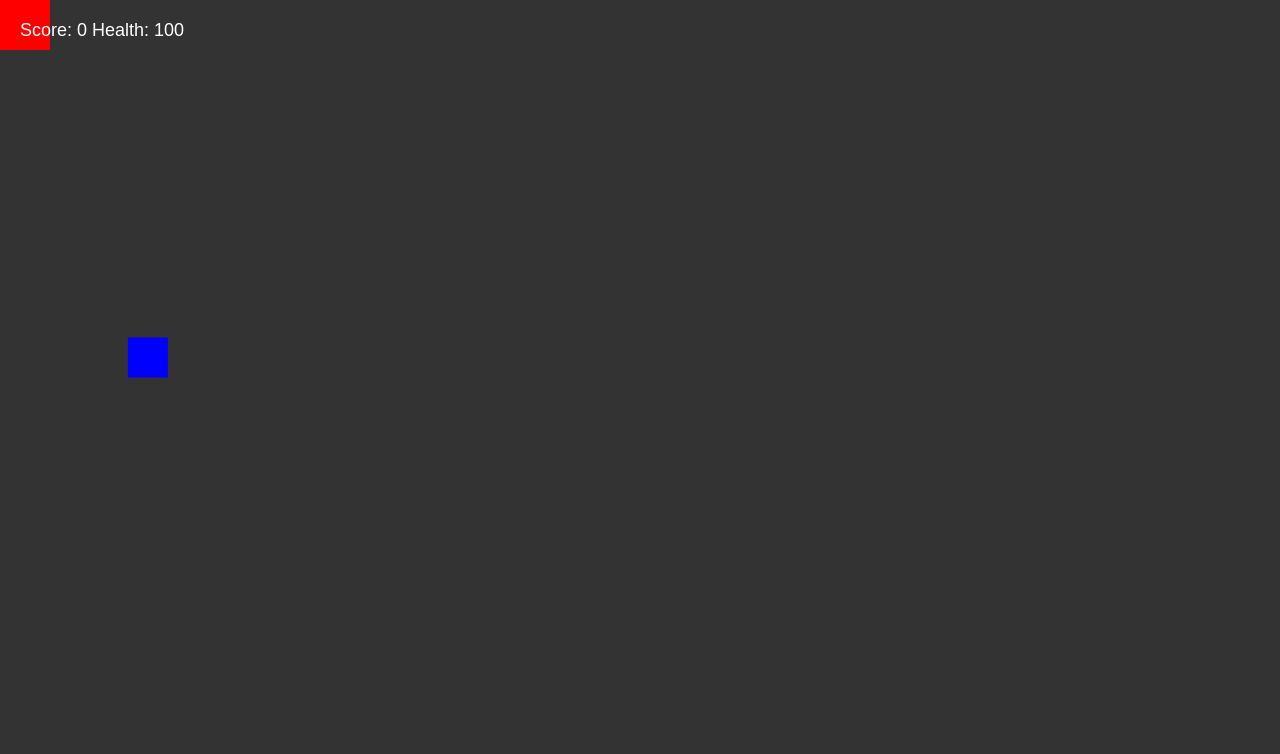
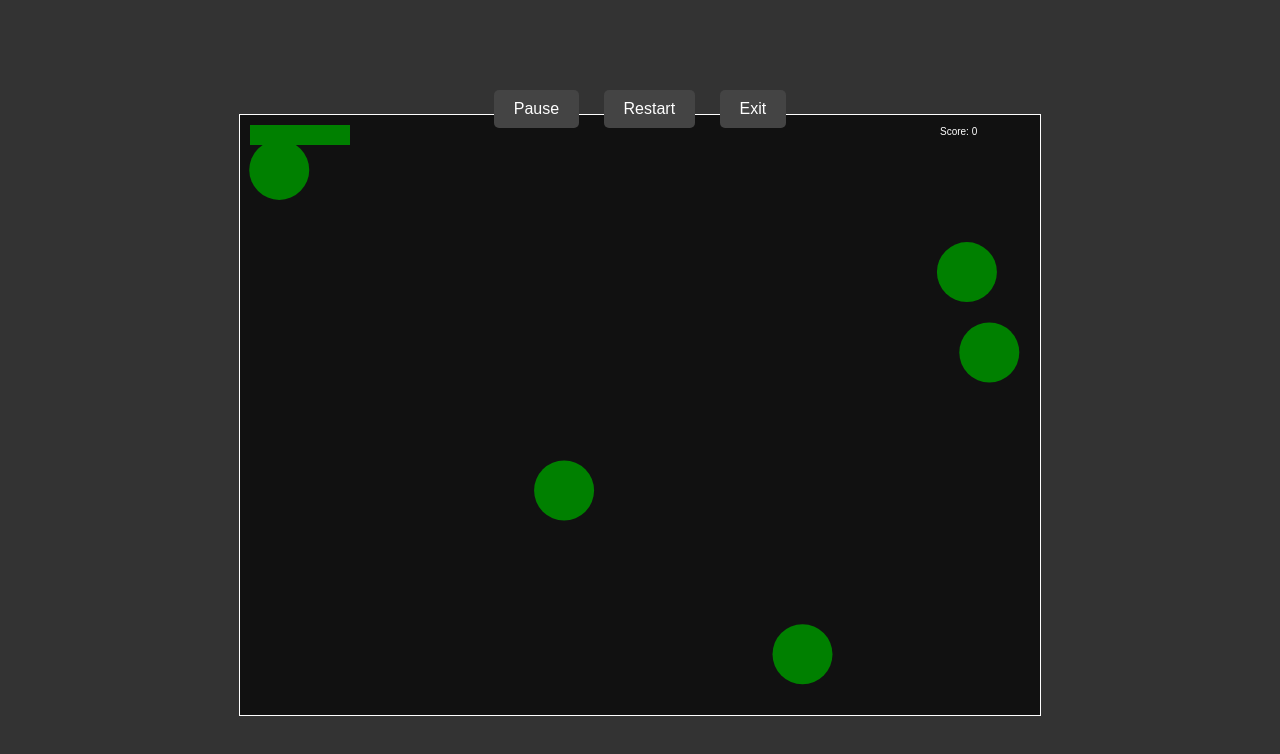
Before and after one commit to Lux11274/BattleScar, a plain HTML site: page index.html in a window 1280 px wide. Both pictures are taken after a click on the button "Start Game". Drawn offline with Linux system fonts and the light colour scheme.

Commit message:
Add files via upload

```diff
--- a/index.html
+++ b/index.html
@@ -1,30 +1,19 @@
 <!DOCTYPE html>
 <html lang="en">
 <head>
-  <meta charset="UTF-8">
-  <meta name="viewport" content="width=device-width, initial-scale=1.0">
-  <title>Stickman Battle Game</title>
-  <link rel="stylesheet" href="style.css">
+    <meta charset="UTF-8">
+    <meta name="viewport" content="width=device-width, initial-scale=1.0">
+    <title>BattleScar Game</title>
+    <link rel="stylesheet" href="style.css">
 </head>
 <body>
-  <div id="start-screen">
-    <h1>Stickman Battle Game</h1>
-    <p>Fight against enemies, upgrade your weapon, and become stronger!</p>
-    <button id="start-button">Start Game</button>
-  </div>
-
-  <div id="game-screen" style="display:none;">
+    <div id="menu">
+        <button id="startBtn">Start Game</button>
+        <button id="pauseBtn">Pause</button>
+        <button id="restartBtn">Restart</button>
+        <button id="exitBtn">Exit</button>
+    </div>
     <canvas id="gameCanvas"></canvas>
-    <div id="score-board">
-      <span id="score">Score: 0</span>
-      <span id="health">Health: 100</span>
-    </div>
-    <div id="game-over" style="display:none;">
-      <h2>Game Over</h2>
-      <button id="restart-button">Restart</button>
-    </div>
-  </div>
-
-  <script src="script.js"></script>
+    <script src="script.js"></script>
 </body>
 </html>
--- a/script.js
+++ b/script.js
@@ -1,142 +1,139 @@
-// Constants
-const canvas = document.getElementById("gameCanvas");
-const ctx = canvas.getContext("2d");
-const startButton = document.getElementById("start-button");
-const gameScreen = document.getElementById("game-screen");
-const startScreen = document.getElementById("start-screen");
-const restartButton = document.getElementById("restart-button");
-const gameOverScreen = document.getElementById("game-over");
-const scoreElement = document.getElementById("score");
-const healthElement = document.getElementById("health");
-
-canvas.width = window.innerWidth;
-canvas.height = window.innerHeight;
+const canvas = document.getElementById('gameCanvas');
+const ctx = canvas.getContext('2d');
+const startBtn = document.getElementById('startBtn');
+const pauseBtn = document.getElementById('pauseBtn');
+const restartBtn = document.getElementById('restartBtn');
+const exitBtn = document.getElementById('exitBtn');
 
 let player = {
     x: canvas.width / 2,
     y: canvas.height / 2,
-  width: 50,
-  height: 50,
+    size: 50,
     speed: 5,
+    color: 'red',
+    weapon: 'sword',
     health: 100,
-  score: 0,
-  weaponSize: 10,
-  color: 'red', // Stickman color
 };
 
 let enemies = [];
-let projectiles = [];
-let lastTime = 0;
-let gameLoopInterval;
+let score = 0;
+let isPaused = false;
+let isGameOver = false;
+
+canvas.width = 800;
+canvas.height = 600;
 
 function startGame() {
-  startScreen.style.display = 'none';
-  gameScreen.style.display = 'block';
+    startBtn.style.display = 'none';
+    pauseBtn.style.display = 'inline-block';
+    restartBtn.style.display = 'inline-block';
+    exitBtn.style.display = 'inline-block';
+    resetGame();
+    gameLoop();
+}
 
-  gameLoopInterval = setInterval(gameLoop, 1000 / 60);
+function resetGame() {
+    player.x = canvas.width / 2;
+    player.y = canvas.height / 2;
+    player.health = 100;
+    score = 0;
+    enemies = [];
+    isPaused = false;
+    isGameOver = false;
 }
 
 function gameLoop() {
-  // Update
-  update();
-  // Draw
-  draw();
+    if (isGameOver) return;
+    if (!isPaused) {
+        ctx.clearRect(0, 0, canvas.width, canvas.height);
+        drawPlayer();
+        movePlayer();
+        spawnEnemies();
+        updateEnemies();
+        drawHUD();
+        checkCollisions();
+        requestAnimationFrame(gameLoop);
+    } else {
+        drawPauseScreen();
+    }
 }
 
-function update() {
-  if (player.health <= 0) {
-    endGame();
+function drawPlayer() {
+    ctx.fillStyle = player.color;
+    ctx.beginPath();
+    ctx.arc(player.x, player.y, player.size, 0, Math.PI * 2);
+    ctx.fill();
 }
 
-  // Update player position
-  player.x = Math.min(Math.max(player.x, 0), canvas.width - player.width);
-  player.y = Math.min(Math.max(player.y, 0), canvas.height - player.height);
+function movePlayer() {
+    window.addEventListener('mousemove', (e) => {
+        player.x = e.clientX - canvas.offsetLeft;
+        player.y = e.clientY - canvas.offsetTop;
+    });
+}
 
-  // Update enemies
+function spawnEnemies() {
+    if (Math.random() < 0.02) {
+        let enemy = {
+            x: Math.random() * canvas.width,
+            y: Math.random() * canvas.height,
+            size: 30,
+            speed: 3,
+            color: 'green',
+            health: 50
+        };
+        enemies.push(enemy);
+    }
+}
+
+function updateEnemies() {
     enemies.forEach(enemy => {
-    enemy.y += enemy.speedY;
-    enemy.x += enemy.speedX;
+        enemy.x += Math.random() * 6 - 3;
+        enemy.y += Math.random() * 6 - 3;
+        ctx.fillStyle = enemy.color;
+        ctx.beginPath();
+        ctx.arc(enemy.x, enemy.y, enemy.size, 0, Math.PI * 2);
+        ctx.fill();
     });
+}
 
-  // Handle projectiles
-  projectiles.forEach((proj, index) => {
-    proj.x += proj.speedX;
-    proj.y += proj.speedY;
-
-    if (proj.x < 0 || proj.x > canvas.width || proj.y < 0 || proj.y > canvas.height) {
-      projectiles.splice(index, 1);
+function checkCollisions() {
+    enemies.forEach(enemy => {
+        const dx = player.x - enemy.x;
+        const dy = player.y - enemy.y;
+        const distance = Math.sqrt(dx * dx + dy * dy);
+        if (distance < player.size + enemy.size) {
+            player.health -= 1;
+            if (player.health <= 0) {
+                gameOver();
+            }
         }
     });
 }
 
-function draw() {
-  ctx.clearRect(0, 0, canvas.width, canvas.height);
-
-  // Draw player
-  ctx.fillStyle = player.color;
-  ctx.fillRect(player.x, player.y, player.width, player.height);
-
-  // Draw enemies
-  enemies.forEach(enemy => {
-    ctx.fillStyle = 'blue';
-    ctx.fillRect(enemy.x, enemy.y, 40, 40);
-  });
-
-  // Draw projectiles
-  projectiles.forEach(proj => {
-    ctx.fillStyle = 'yellow';
-    ctx.fillRect(proj.x, proj.y, 10, 10);
-  });
-
-  // Draw score & health
-  scoreElement.innerText = `Score: ${player.score}`;
-  healthElement.innerText = `Health: ${player.health}`;
+function drawHUD() {
+    ctx.fillStyle = 'green';
+    ctx.fillRect(10, 10, player.health, 20);
+    ctx.fillStyle = 'white';
+    ctx.fillText('Score: ' + score, canvas.width - 100, 20);
 }
 
-function spawnEnemy() {
-  const enemy = {
-    x: Math.random() * canvas.width,
-    y: Math.random() * canvas.height,
-    speedX: (Math.random() - 0.5) * 2,
-    speedY: (Math.random() - 0.5) * 2
-  };
-  enemies.push(enemy);
+function drawPauseScreen() {
+    ctx.fillStyle = 'rgba(0, 0, 0, 0.7)';
+    ctx.fillRect(0, 0, canvas.width, canvas.height);
+    ctx.fillStyle = 'white';
+    ctx.fillText('Game Paused', canvas.width / 2 - 60, canvas.height / 2);
 }
 
-function endGame() {
-  clearInterval(gameLoopInterval);
-  gameOverScreen.style.display = 'block';
+function gameOver() {
+    isGameOver = true;
+    ctx.fillStyle = 'rgba(0, 0, 0, 0.7)';
+    ctx.fillRect(0, 0, canvas.width, canvas.height);
+    ctx.fillStyle = 'white';
+    ctx.fillText('Game Over', canvas.width / 2 - 60, canvas.height / 2);
 }
 
-function restartGame() {
-  player.health = 100;
-  player.score = 0;
-  enemies = [];
-  projectiles = [];
-  spawnEnemy();
-  gameLoopInterval = setInterval(gameLoop, 1000 / 60);
-  gameOverScreen.style.display = 'none';
-}
-
-startButton.addEventListener("click", startGame);
-restartButton.addEventListener("click", restartGame);
-
-window.addEventListener('mousemove', (e) => {
-  player.x = e.clientX - player.width / 2;
-  player.y = e.clientY - player.height / 2;
-});
-
-function spawnProjectile() {
-  const proj = {
-    x: player.x + player.width / 2,
-    y: player.y + player.height / 2,
-    speedX: 10,
-    speedY: 0
-  };
-  projectiles.push(proj);
-}
-
-window.addEventListener("click", spawnProjectile);
-
-// Initialize game
-spawnEnemy();
+startBtn.addEventListener('click', startGame);
+pauseBtn.addEventListener('click', () => { isPaused = !isPaused; });
+restartBtn.addEventListener('click', resetGame);
+exitBtn.addEventListener('click', () => { window.location.reload(); });
--- a/style.css
+++ b/style.css
@@ -1,71 +1,68 @@
 body {
     font-family: Arial, sans-serif;
-    background-color: #1c1c1c;
-    color: #fff;
     margin: 0;
     padding: 0;
-    overflow: hidden;
-  }
+    background-color: #333;
+    display: flex;
+    justify-content: center;
+    align-items: center;
+    height: 100vh;
+    flex-direction: column;
+}
 
-  #start-screen {
+#menu {
+    position: absolute;
+    top: 10%;
     text-align: center;
+    color: white;
+}
+
+button {
+    margin: 10px;
+    padding: 10px 20px;
+    font-size: 16px;
+    background-color: #444;
+    color: white;
+    border: none;
+    border-radius: 5px;
+    cursor: pointer;
+    transition: background-color 0.3s;
+}
+
+button:hover {
+    background-color: #555;
+}
+
+#gameCanvas {
+    background-color: #111;
+    border: 1px solid white;
+    margin-top: 30px;
+    display: block;
+}
+
+.health-bar {
+    position: absolute;
+    top: 10px;
+    left: 10px;
+    width: 100px;
+    height: 20px;
+    background-color: green;
+    border-radius: 5px;
+}
+
+.score {
+    position: absolute;
+    top: 10px;
+    right: 10px;
+    color: white;
+    font-size: 18px;
+}
+
+.paused {
     position: absolute;
     top: 50%;
     left: 50%;
     transform: translate(-50%, -50%);
-  }
-
-  #start-screen h1 {
-    font-size: 48px;
-  }
-
-  #start-screen p {
-    font-size: 18px;
-  }
-
-  #start-button {
-    padding: 15px;
-    font-size: 18px;
-    background-color: #28a745;
     color: white;
-    border: none;
-    cursor: pointer;
-  }
-
-  #start-button:hover {
-    background-color: #218838;
-  }
-
-  #game-screen {
-    position: relative;
-  }
-
-  #score-board {
-    position: absolute;
-    top: 20px;
-    left: 20px;
-    font-size: 18px;
-  }
-
-  #game-over {
-    text-align: center;
-    color: red;
-  }
-
-  #game-over button {
-    padding: 10px;
-    background-color: #007bff;
-    color: white;
-    border: none;
-    cursor: pointer;
-  }
-
-  #game-over button:hover {
-    background-color: #0056b3;
-  }
-
-  canvas {
-    display: block;
-    margin: 0 auto;
-    background-color: #333;
-  }
+    font-size: 24px;
+}
```
Lines whose indentation alone changed are shown as unchanged.
